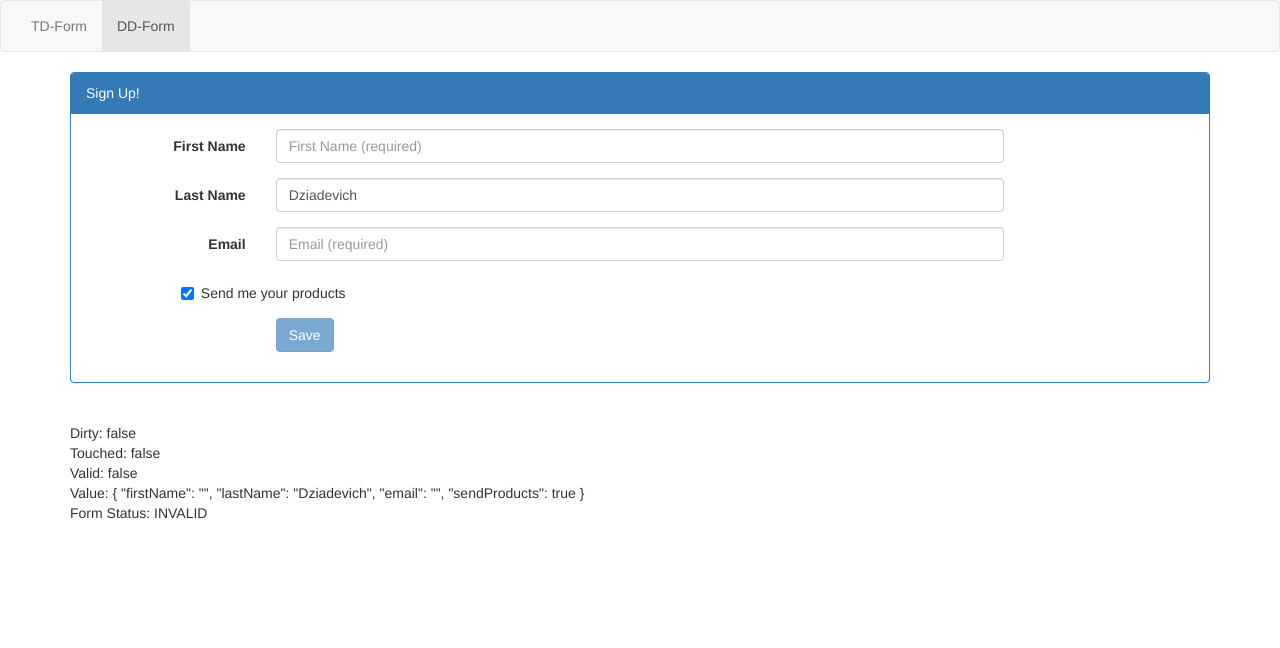
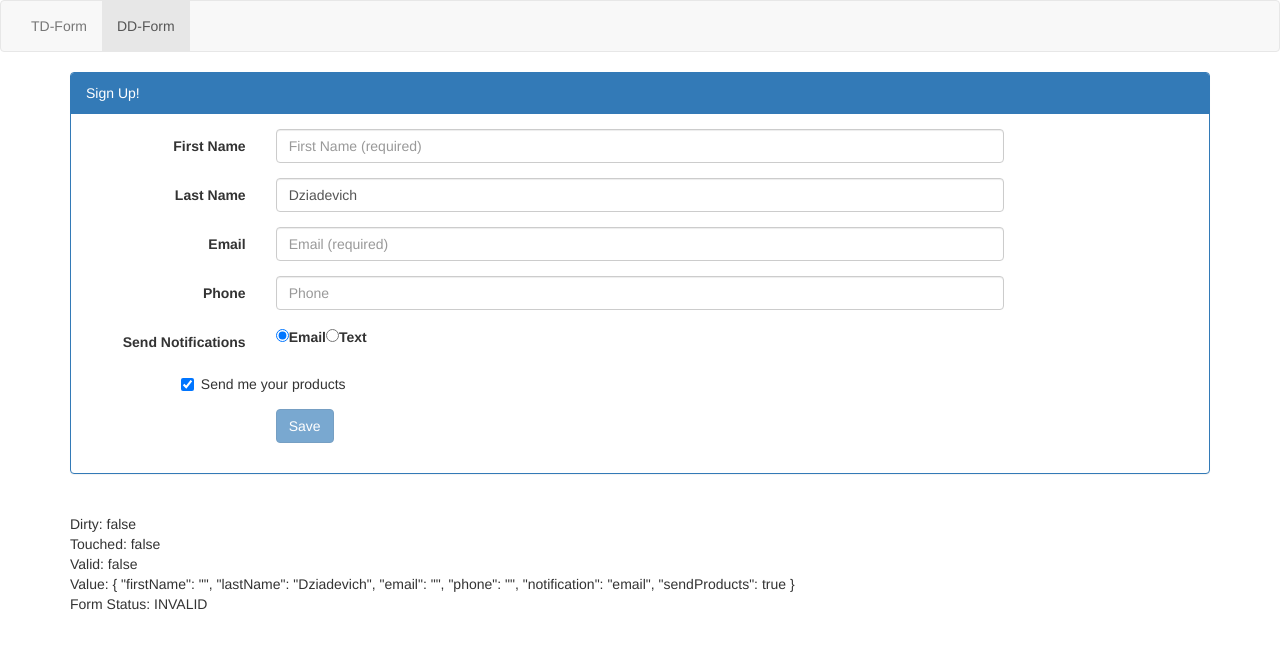
Before and after one commit to SergeyDziadevich/ngForms, an Angular app: page /dd-form in a window 1280 px wide. Shown: the top 648 px of the page. Built offline with nearby package versions, Linux system fonts and the light colour scheme.

Commit message:
Adjusting Validation Rules in Runtime

```diff
--- a/src/app/reactive-forms/signup-reactive-form/signup-reactive-form.component.html
+++ b/src/app/reactive-forms/signup-reactive-form/signup-reactive-form.component.html
@@ -55,7 +55,7 @@
 						<input class="form-control"
 							id="emailId"
 							type="email"
-							placeholder="Email (required)"
+							placeholder={{placeholder.email}}
 							formControlName="email"/>
 							<span class="help-block" *ngIf="(userForm.get('email').touched || userForm.get('email').dirty) && userForm.get('email').errors">
 								<span *ngIf="userForm.get('email').hasError('required')">
@@ -68,7 +68,43 @@
 									Please enter a valid email address.
 								</span>
 							</span>
+					</div>
+				</div>
 
+				<div class="form-group"
+					[ngClass]="{'has-error': !userForm.get('phone').valid }">
+					<label class="col-md-2 control-label"
+						for="phoneId">Phone</label>
+
+					<div class="col-md-8">
+							<input class="form-control"
+								id="phoneId"
+								type="tel"
+								placeholder={{placeholder.phone}}
+								formControlName="phone" />
+							<span class="help-block" *ngIf="userForm.get('phone').errors">
+									<span *ngIf="userForm.get('phone').hasError('required')">
+											Please enter your phone number.
+									</span>
+							</span>
+					</div>
+			</div>
+
+				<div class="form-group">
+					<label class="col-md-2 control-label">Send Notifications</label>
+					<div class="col-md-8">
+							<label class="radio-online">
+							<input type="radio"
+								value="email"
+								formControlName="notification"
+								(click)="onSetNotification('email')">Email
+							</label>
+							<label class="radio-online">
+							<input type="radio"
+								value="text"
+								formControlName="notification"
+								(click)="onSetNotification('text')">Text
+							</label>
 					</div>
 				</div>
 
--- a/src/app/reactive-forms/signup-reactive-form/signup-reactive-form.component.ts
+++ b/src/app/reactive-forms/signup-reactive-form/signup-reactive-form.component.ts
@@ -12,8 +12,12 @@ export class SignupReactiveFormComponent implements OnInit {
   countries: Array<string> = ['Ukraine', 'Armenia', 'Belarus', 'Hungary', 'Kazakhstan', 'Poland', 'Russia'];
   user: User = new User();
   userForm: FormGroup;
+  placeholder = {
+    email: 'Email (required)',
+    phone: 'Phone'
+  };
 
-  constructor(private fb: FormBuilder) { }
+  constructor(private fb: FormBuilder) {}
 
   ngOnInit() {
    this.buildForm();
@@ -28,6 +32,29 @@ export class SignupReactiveFormComponent implements OnInit {
     console.log(`Saved: ${JSON.stringify(this.userForm.getRawValue())}`);
   }
 
+  onSetNotification(notifyVia: string) {
+    const phoneControl = this.userForm.get('phone');
+    const emailControl = this.userForm.get('email');
+
+    if (notifyVia === 'text') {
+      phoneControl.setValidators(Validators.required);
+      emailControl.clearValidators();
+      this.placeholder.email = 'Email';
+      this.placeholder.phone = 'Phone (required)';
+    } else {
+      emailControl.setValidators( [
+      Validators.required,
+      Validators.pattern('[a-z0-9._%+-]+@[a-z0-9.-]+'),
+      Validators.email
+      ]);
+      phoneControl.clearValidators();
+      this.placeholder.email = 'Email (required)';
+      this.placeholder.phone = 'Phone';
+    }
+    phoneControl.updateValueAndValidity();
+    emailControl.updateValueAndValidity();
+ }
+
   private buildForm() {
     this.userForm = this.fb.group({
       firstName: ['', [Validators.required, Validators.minLength(3)]],
@@ -39,6 +66,8 @@ export class SignupReactiveFormComponent implements OnInit {
         '',
         [Validators.required, Validators.pattern('[a-z0-9._%+-]+@[a-z0-9.-]+'), Validators.email]
       ],
+      phone: '',
+      notification: 'email',
       sendProducts: true
     });
   }
```
